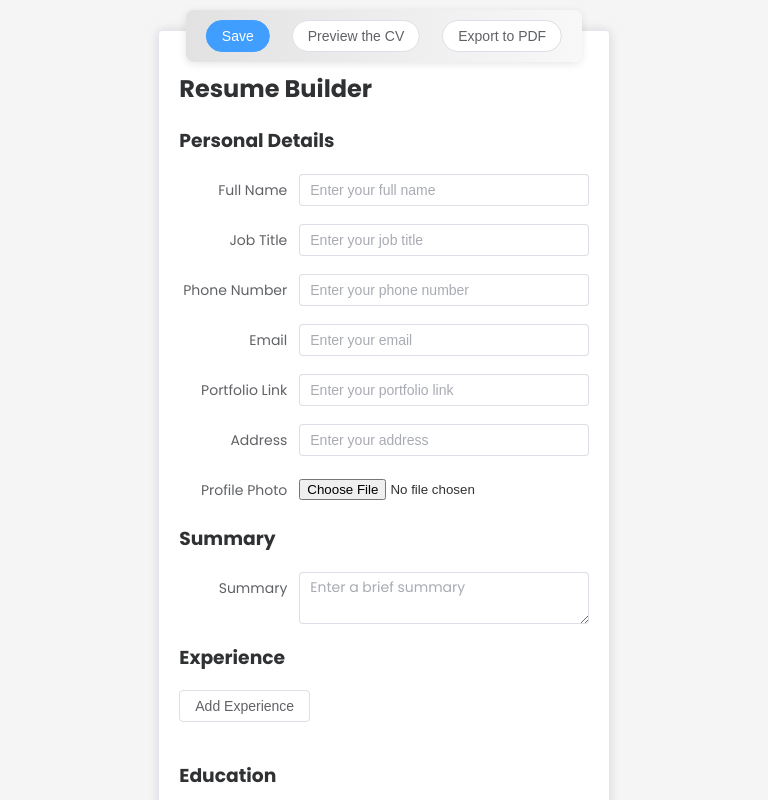
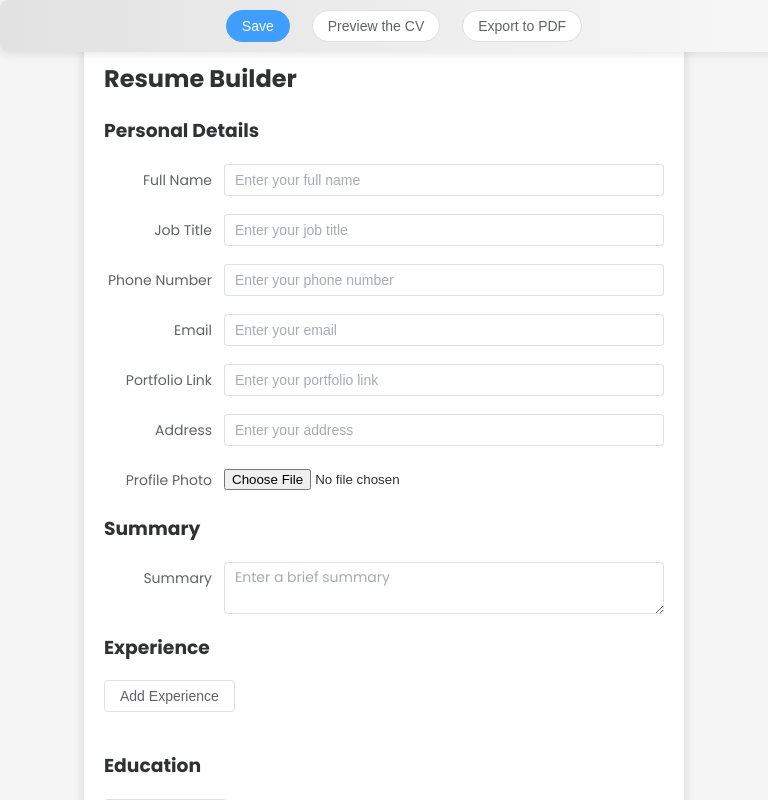
Before and after one commit to MeezaanD/resume-builder, a Vue app: page / in a window 768 px wide. Shown: the top 800 px of the page. Built offline with nearby package versions, Linux system fonts and the light colour scheme.

Commit message:
feat: mobile responsiveness for form

```diff
--- a/src/components/Education.vue
+++ b/src/components/Education.vue
@@ -15,25 +15,26 @@
 				<el-input v-model="education.qualificationType" placeholder="Enter qualification type"></el-input>
 			</el-form-item>
 			<el-form-item label="Start Date">
-        <el-date-picker v-model="education.startDate" type="date" placeholder="Select start date"></el-date-picker>
+				<el-date-picker v-model="education.startDate" type="date"
+					placeholder="Select start date"></el-date-picker>
 			</el-form-item>
 			<el-form-item label="End Date">
-        <el-date-picker v-model="education.endDate" type="date" placeholder="Select end date" :disabled="education.currentStudy"></el-date-picker>
-        <el-checkbox v-model="education.currentStudy">I am currently studying here</el-checkbox>
+				<el-date-picker v-model="education.endDate" type="date" placeholder="Select end date"
+					:disabled="education.currentStudy"></el-date-picker>
+				<el-checkbox style="margin-left: 10px;" v-model="education.currentStudy">I am currently studying
+					here</el-checkbox>
 			</el-form-item>
 			<el-form-item label="Location">
 				<el-input v-model="education.location" placeholder="Enter location"></el-input>
 			</el-form-item>
 			<!-- Popconfirm for deleting education -->
 			<div class="action-btns">
-      <el-popconfirm
-        title="Are you sure to delete this?"
-        @confirm="deleteEducation(index)"
-        placement="top"
-      >
+				<el-popconfirm title="Are you sure to delete this?" @confirm="deleteEducation(index)" placement="top">
 					<template #reference>
 						<el-button class="delete-btn" type="danger">
-				<el-icon><Delete /></el-icon> Remove
+							<el-icon>
+								<Delete />
+							</el-icon> Remove
 						</el-button>
 					</template>
 				</el-popconfirm>
--- a/src/components/Experience.vue
+++ b/src/components/Experience.vue
@@ -13,29 +13,30 @@
 				<el-input v-model="experience.companyName" placeholder="Enter company name"></el-input>
 			</el-form-item>
 			<el-form-item label="Start Date">
-        <el-date-picker v-model="experience.startDate" type="date" placeholder="Select start date"></el-date-picker>
+				<el-date-picker v-model="experience.startDate" type="date"
+					placeholder="Select start date"></el-date-picker>
 			</el-form-item>
 			<el-form-item label="End Date">
-        <el-date-picker v-model="experience.endDate" type="date" placeholder="Select end date" :disabled="experience.currentJob"></el-date-picker>
-        <el-checkbox v-model="experience.currentJob">I currently work here</el-checkbox>
+				<el-date-picker v-model="experience.endDate" type="date" placeholder="Select end date"
+					:disabled="experience.currentJob"></el-date-picker>
+				<el-checkbox style="margin-left: 10px;" v-model="experience.currentJob">I currently work here</el-checkbox>
 			</el-form-item>
 			<el-form-item label="Location">
 				<el-input v-model="experience.location" placeholder="Enter location"></el-input>
 			</el-form-item>
 			<el-form-item label="Description">
-        <el-input type="textarea" v-model="experience.jobDescription" placeholder="Enter job description"></el-input>
+				<el-input type="textarea" v-model="experience.jobDescription"
+					placeholder="Enter job description"></el-input>
 			</el-form-item>
 			<!-- Popconfirm for deleting experience -->
 			<div class="action-btns">
-		<el-popconfirm
-			v-if="data.length > 0"
-			title="Are you sure to delete this?"
-			@confirm="deleteExperience(index)"
-			placement="top"
-		>
+				<el-popconfirm v-if="data.length > 0" title="Are you sure to delete this?"
+					@confirm="deleteExperience(index)" placement="top">
 					<template #reference>
 						<el-button class="delete-btn" type="danger">
-					<el-icon><Delete /></el-icon> Remove
+							<el-icon>
+								<Delete />
+							</el-icon> Remove
 						</el-button>
 					</template>
 				</el-popconfirm>
--- a/src/components/PersonalDetails.vue
+++ b/src/components/PersonalDetails.vue
@@ -14,7 +14,8 @@
 			<el-input v-model="data.email" placeholder="Enter your email" class="auto-width"></el-input>
 		</el-form-item>
 		<el-form-item label="Portfolio Link">
-      <el-input v-model="data.portfolioLink" placeholder="Enter your portfolio link" class="auto-width"></el-input>
+			<el-input v-model="data.portfolioLink" placeholder="Enter your portfolio link"
+				class="auto-width"></el-input>
 		</el-form-item>
 		<el-form-item label="Address">
 			<el-input v-model="data.address" placeholder="Enter your address" class="auto-width"></el-input>
--- a/src/components/ResumeForm.vue
+++ b/src/components/ResumeForm.vue
@@ -115,13 +115,19 @@ export default defineComponent({
 	flex-direction: column;
 	align-items: center;
 	gap: 20px;
-  max-width: 600px; /* Set a fixed width for the form */
-  margin: auto; /* Center the form horizontally */
+	max-width: 600px;
+	/* Set a fixed width for larger screens */
+	width: 100%;
+	/* Full width on smaller screens */
+	margin: auto;
+	/* Center the form horizontally */
 	padding: 20px;
 }
 
 .box-card {
 	margin-top: 10px;
+	width: 100%;
+	/* Ensure the card takes full width */
 }
 
 .fixed-buttons {
@@ -137,6 +143,8 @@ export default defineComponent({
 	box-shadow: 0 2px 8px rgba(0, 0, 0, 0.1);
 	z-index: 1000;
 	align-items: center;
+	flex-wrap: wrap;
+	/* Allow buttons to wrap on smaller screens */
 }
 
 .fixed-buttons el-button {
@@ -155,9 +163,26 @@ export default defineComponent({
 	transform: translateY(-2px);
 }
 
-@media (min-width: 768px) {
+@media (max-width: 768px) {
 	.resume-container {
-    flex-direction: column; /* Ensure it remains vertical on larger screens */
+		padding: 10px;
+	}
+
+	.fixed-buttons {
+		top: 0;
+		/* Adjust the position for mobile */
+		left: 0;
+		transform: none;
+		/* Reset the transform */
+		width: 100%;
+		/* Full width on mobile */
+		justify-content: center;
+		/* Center the buttons */
+	}
+
+	.fixed-buttons el-button {
+		margin: 5px 0;
+		/* Add margin for better spacing on mobile */
 	}
 }
 
```
Also changed, not shown: src/components/ResumePreview.vue (+29 -10 lines), src/components/Skills.vue (+5 -7 lines), src/components/Summary.vue (indentation only). Lines whose indentation alone changed are shown as unchanged.
